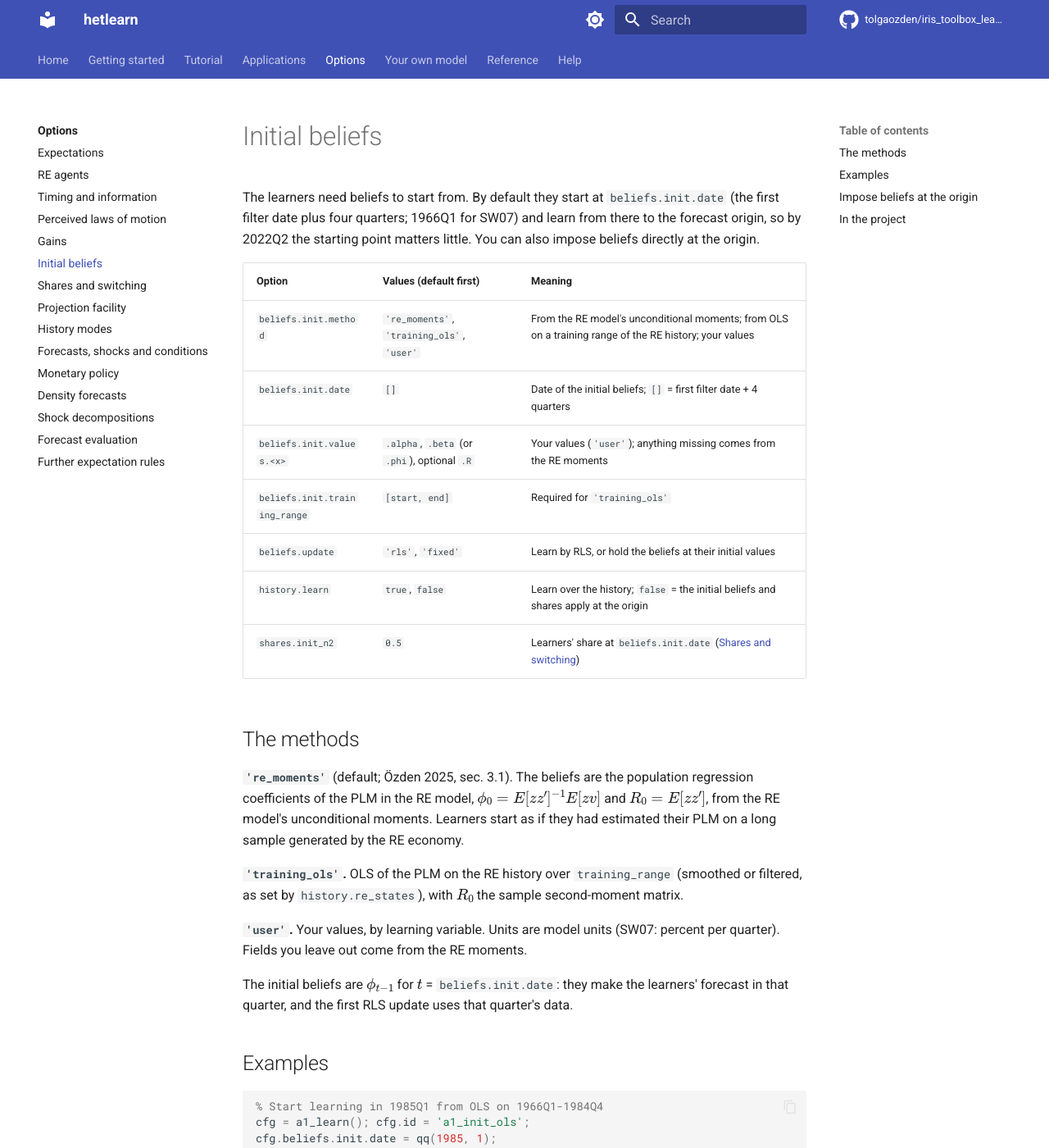
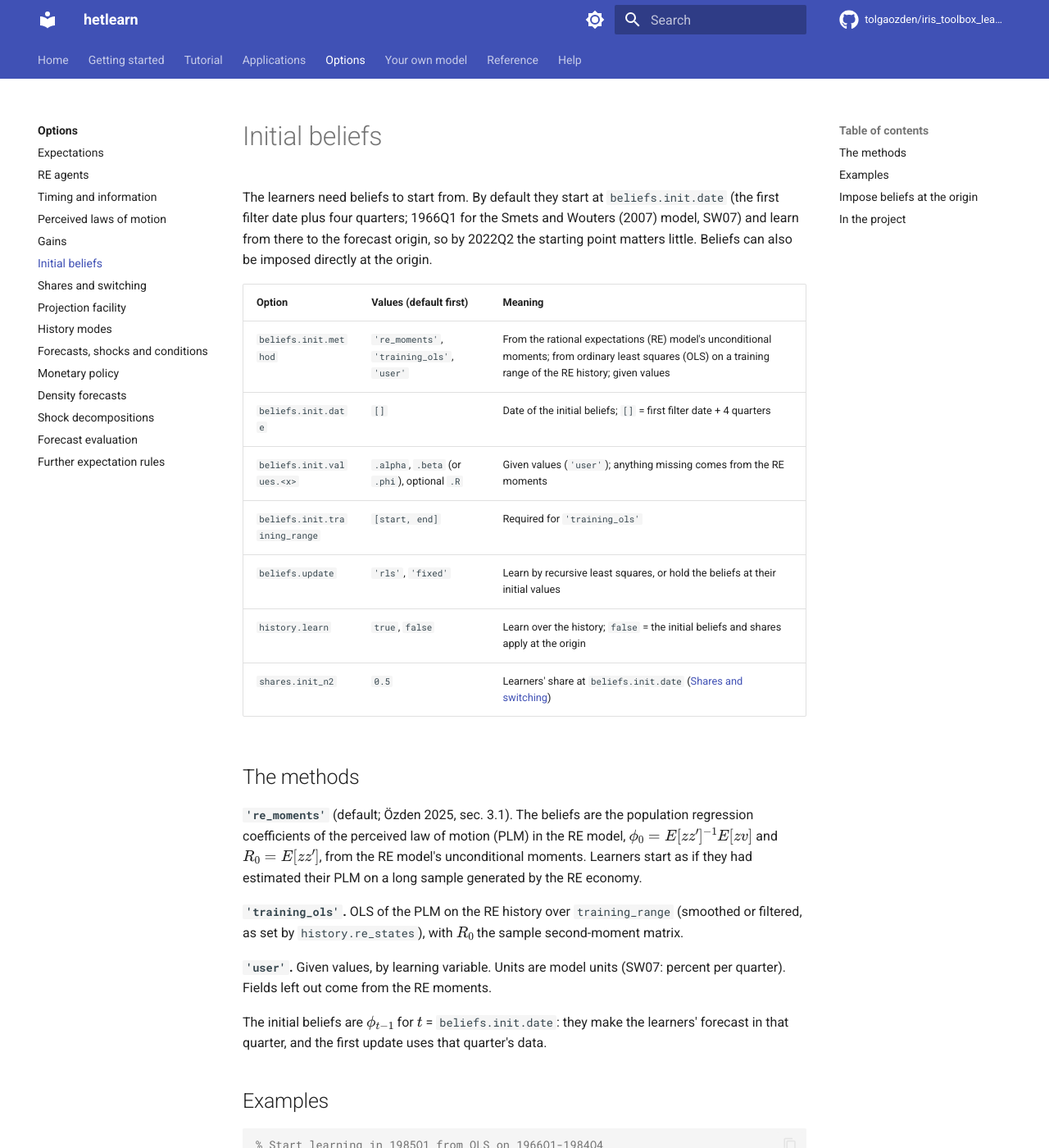
Before and after one commit to HetLearn/iris_toolbox_learning, an MkDocs documentation site: the page built from docs_site/options/initial-beliefs.md, in a window 1280 px wide and 1400 px high. Shown: the whole window at 82% size. Built offline with MkDocs 1.6.1 and Material for MkDocs 9.7.7, drawn with Linux system fonts in a browser that asks for light colours; comment, search, counter and statistics services are not loaded; some of the changed text lies outside the part shown.

Commit message:
Site page revised to the writing rules (docs_site/options/initial-beliefs.md)
US spelling, no second person, abbreviations spelled out on first use, internal dates and labels removed, notation aligned with the technical appendix.

````diff
--- a/docs_site/options/initial-beliefs.md
+++ b/docs_site/options/initial-beliefs.md
@@ -1,35 +1,36 @@
 # Initial beliefs
 
 The learners need beliefs to start from. By default they start at `beliefs.init.date` (the
-first filter date plus four quarters; 1966Q1 for SW07) and learn from there to the forecast
-origin, so by 2022Q2 the starting point matters little. You can also impose beliefs directly
-at the origin.
+first filter date plus four quarters; 1966Q1 for the Smets and Wouters (2007) model, SW07) and
+learn from there to the forecast origin, so by 2022Q2 the starting point matters little.
+Beliefs can also be imposed directly at the origin.
 
 | Option | Values (default first) | Meaning |
 |---|---|---|
-| `beliefs.init.method` | `'re_moments'`, `'training_ols'`, `'user'` | From the RE model's unconditional moments; from OLS on a training range of the RE history; your values |
+| `beliefs.init.method` | `'re_moments'`, `'training_ols'`, `'user'` | From the rational expectations (RE) model's unconditional moments; from ordinary least squares (OLS) on a training range of the RE history; given values |
 | `beliefs.init.date` | `[]` | Date of the initial beliefs; `[]` = first filter date + 4 quarters |
-| `beliefs.init.values.<x>` | `.alpha`, `.beta` (or `.phi`), optional `.R` | Your values (`'user'`); anything missing comes from the RE moments |
+| `beliefs.init.values.<x>` | `.alpha`, `.beta` (or `.phi`), optional `.R` | Given values (`'user'`); anything missing comes from the RE moments |
 | `beliefs.init.training_range` | `[start, end]` | Required for `'training_ols'` |
-| `beliefs.update` | `'rls'`, `'fixed'` | Learn by RLS, or hold the beliefs at their initial values |
+| `beliefs.update` | `'rls'`, `'fixed'` | Learn by recursive least squares, or hold the beliefs at their initial values |
 | `history.learn` | `true`, `false` | Learn over the history; `false` = the initial beliefs and shares apply at the origin |
 | `shares.init_n2` | `0.5` | Learners' share at `beliefs.init.date` ([Shares and switching](switching.md)) |
 
 ## The methods
 
 **`'re_moments'`** (default; Özden 2025, sec. 3.1). The beliefs are the population regression
-coefficients of the PLM in the RE model, \(\phi_0 = E[z z']^{-1} E[z v]\) and \(R_0 = E[z z']\),
-from the RE model's unconditional moments. Learners start as if they had estimated their PLM
-on a long sample generated by the RE economy.
+coefficients of the perceived law of motion (PLM) in the RE model,
+\(\phi_0 = E[z z']^{-1} E[z v]\) and \(R_0 = E[z z']\), from the RE model's unconditional
+moments. Learners start as if they had estimated their PLM on a long sample generated by the
+RE economy.
 
-**`'training_ols'`.** OLS of the PLM on the RE history over `training_range` (smoothed or filtered, as set by `history.re_states`), with
-\(R_0\) the sample second-moment matrix.
+**`'training_ols'`.** OLS of the PLM on the RE history over `training_range` (smoothed or
+filtered, as set by `history.re_states`), with \(R_0\) the sample second-moment matrix.
 
-**`'user'`.** Your values, by learning variable. Units are model units (SW07: percent per
-quarter). Fields you leave out come from the RE moments.
+**`'user'`.** Given values, by learning variable. Units are model units (SW07: percent per
+quarter). Fields left out come from the RE moments.
 
 The initial beliefs are \(\phi_{t-1}\) for \(t\) = `beliefs.init.date`: they make the learners'
-forecast in that quarter, and the first RLS update uses that quarter's data.
+forecast in that quarter, and the first update uses that quarter's data.
 
 ## Examples
 
@@ -41,7 +42,7 @@ cfg.beliefs.init.method = 'training_ols';
 cfg.beliefs.init.training_range = [qq(1966, 1), qq(1984, 4)];
 res = hetlearn.run(cfg, 'save', false);
 
-% Your own starting beliefs: perceived mean 0.1/(1 - 0.8) = 0.5% a quarter (2% a year)
+% Imposed starting beliefs: perceived mean 0.1/(1 - 0.8) = 0.5% a quarter (2% a year)
 cfg = a1_learn(); cfg.id = 'a1_init_user';
 cfg.beliefs.init.method = 'user';
 cfg.beliefs.init.values.pinf = struct('alpha', 0.1, 'beta', 0.8);
@@ -68,7 +69,7 @@ way to ask "what if the learners believed this in 2022Q2":
 cfg = a1_learn(); cfg.id = 'a1_whatif_beliefs';
 cfg.history.learn = false;
 cfg.beliefs.init.method = 'user';
-cfg.beliefs.init.values.pinf = struct('alpha', 0.1, 'beta', 0.8);   % anchored learners
+cfg.beliefs.init.values.pinf = struct('alpha', 0.1, 'beta', 0.8);   % perceived mean of 2% a year
 cfg.shares.init_n2 = 0.5;
 res = hetlearn.run(cfg, 'save', false);
 ```
````
Also changed, not shown: other parts of docs_site/options/initial-beliefs.md (+1 -1 lines).
